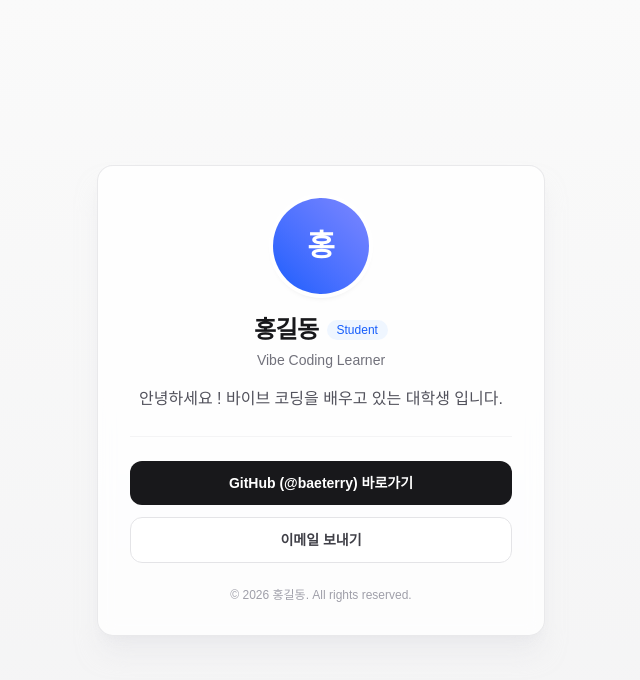
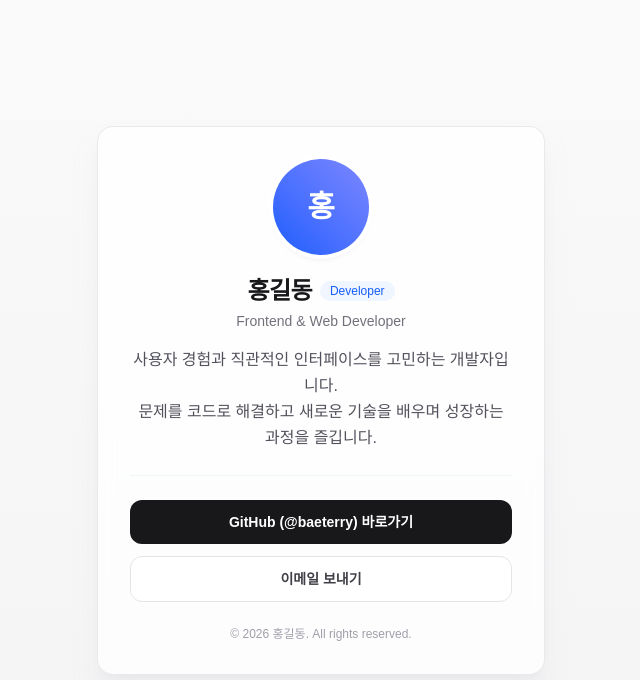
Before and after one commit to baeterry/my-link, a Next.js app: page / in a window 1280 px wide. Shown: the top 680 px of the page, without its empty margins (319-959 px from the left). Built offline with nearby package versions, Linux system fonts and the light colour scheme.

Commit message:
feat: 프로필 소개글 및 뱃지를 개발자 소개로 수정

```diff
--- a/src/app/page.tsx
+++ b/src/app/page.tsx
@@ -15,18 +15,19 @@ export default function Home() {
               홍길동
             </h1>
             <span className="rounded-full bg-blue-50 px-2.5 py-0.5 text-xs font-medium text-blue-600 dark:bg-blue-950/60 dark:text-blue-400">
-              Student
+              Developer
             </span>
           </div>
 
           {/* Subtitle / Role */}
           <p className="mt-1 text-sm font-medium text-zinc-500 dark:text-zinc-400">
-            Vibe Coding Learner
+            Frontend &amp; Web Developer
           </p>
 
           {/* Bio */}
           <p className="mt-4 text-base leading-relaxed text-zinc-600 dark:text-zinc-300">
-            안녕하세요 ! 바이브 코딩을 배우고 있는 대학생 입니다.
+            사용자 경험과 직관적인 인터페이스를 고민하는 개발자입니다.<br />
+            문제를 코드로 해결하고 새로운 기술을 배우며 성장하는 과정을 즐깁니다.
           </p>
         </div>
 
```
